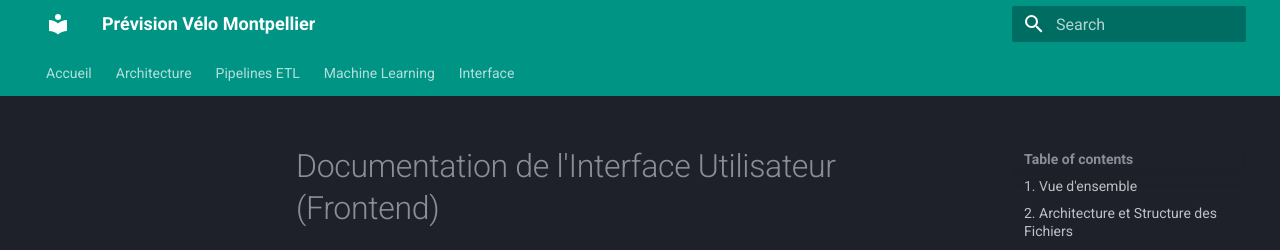
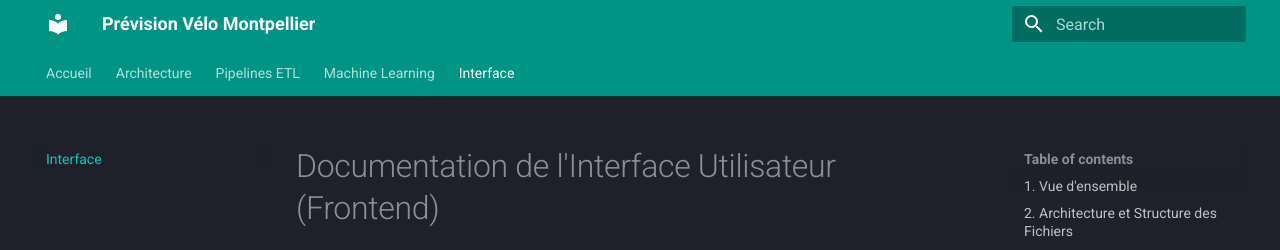
Before and after one commit to loicgoi/Prediction_velo_Montpellier, an MkDocs documentation site: the page built from docs/interface/frontend_overview.md, in a window 1280 px wide. Shown: the top 250 px of the page. Built offline with MkDocs 1.6.1 and Material for MkDocs 9.7.7, drawn with Linux system fonts in a browser that asks for light colours.

Commit message:
fix: corrected the path to the frontend_overview page

```diff
--- a/mkdocs.yml
+++ b/mkdocs.yml
@@ -34,7 +34,7 @@ nav:
       - Préparation (Transform): ml/features.md
       - Modélisation: ml/modeling.md
       - Monitoring: ml/monitoring.md
-  - Interface: frontend_overview.md
+  - Interface: interface/frontend_overview.md
 
 # --- AJOUT : Extensions Markdown pour Mermaid ---
 markdown_extensions:
```
